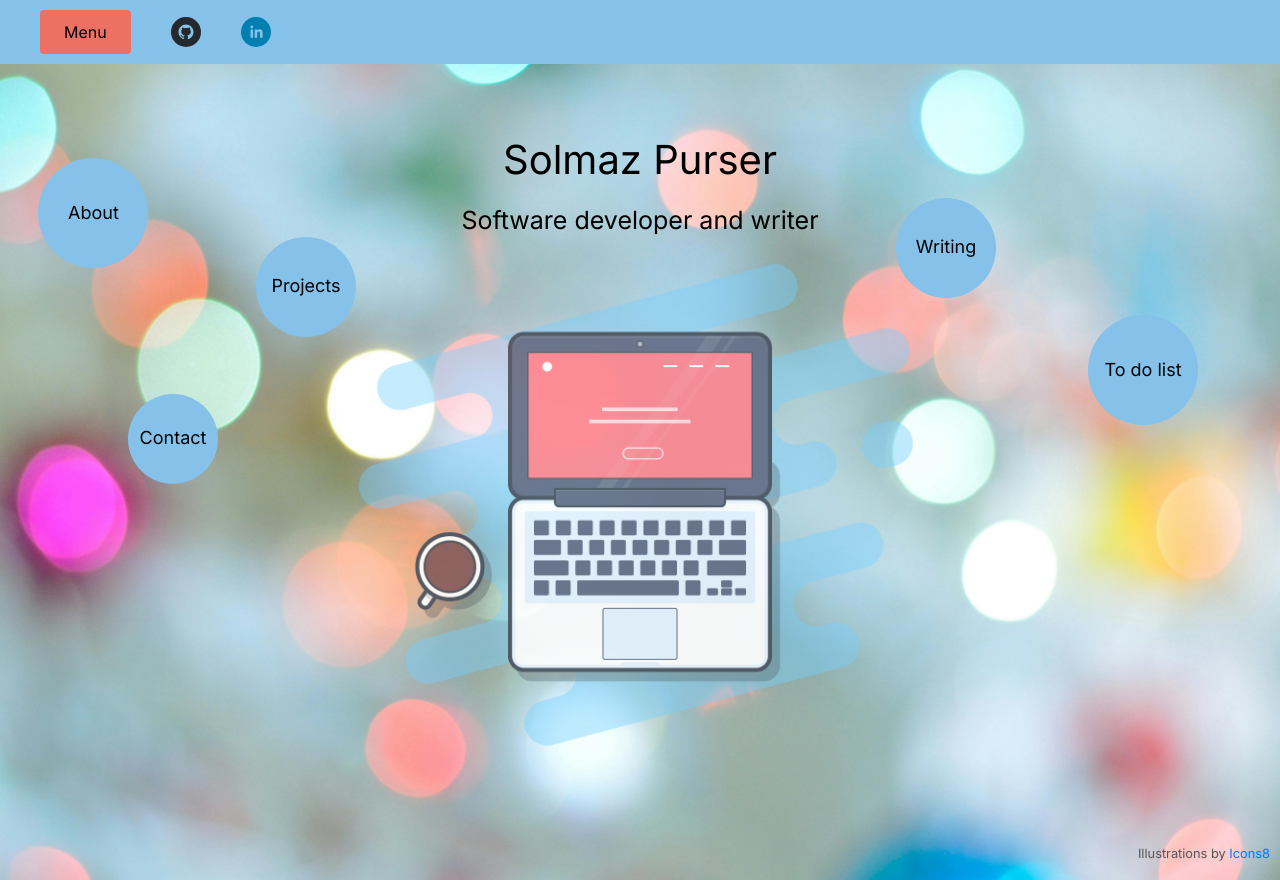
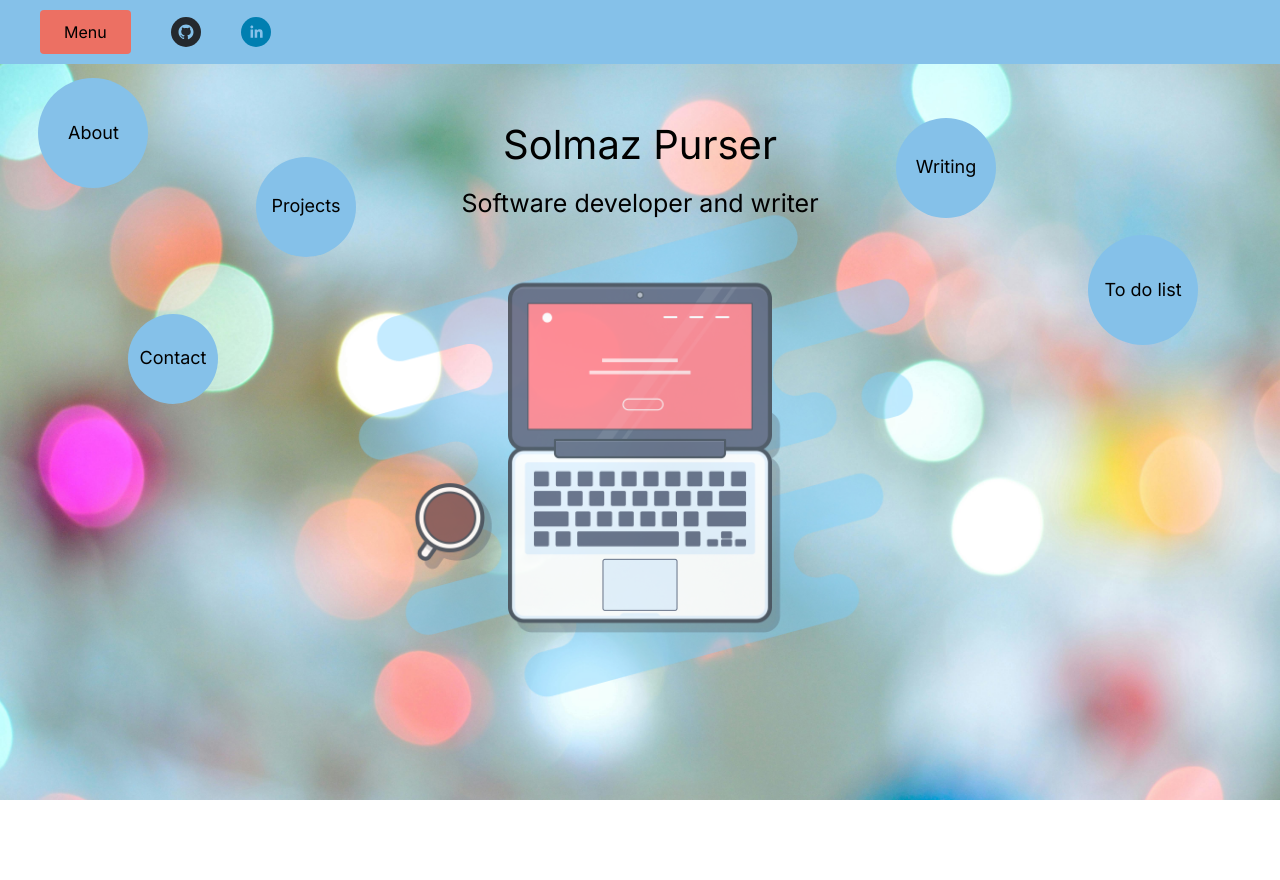
Before and after one commit to bookloversolmaz/django-website-react, a React (Create React App) app in the folder frontend/: page / in a window 1280 px wide. After the commit the page ends 800 px from the top, so only its background shows below. Built offline with nearby package versions, Linux system fonts and the light colour scheme.

Commit message:
Fixing niggly formatting bits

```diff
--- a/frontend/src/components/about/about.css
+++ b/frontend/src/components/about/about.css
@@ -6,13 +6,13 @@
 
 .about-heading {
     font-size: 40px; /* Keep the font size */
-    margin-top: -1rem; /* Adjust the space from the top */
+    margin-top: 4rem; /* Adjust the space from the top */
     margin-bottom: 0.5rem; /* Reduce space below h1 */
 }
 
 .about-image-container {
     position: relative; /* Keep positioning flexible */
-    max-width: 150%; /* Increase width by 50% */
+    max-width: 120%; /* Increase width by 50% */
     max-height: calc(100vh - 5rem); /* Adjust height to fit within the viewport */
     height: auto; /* Maintain aspect ratio */
     margin: 0.5rem auto 0; /* Center with smaller margin */
--- a/frontend/src/components/app/App.js
+++ b/frontend/src/components/app/App.js
@@ -11,7 +11,6 @@ import WritingLandingPage from '../writing/writinglandingpage.js'
 import PostDetail from "../writing/postdetail.js";
 import ContactPage from "../contact/contact.js";
 import About from "../about/about.js"
-import '../../index.css';  //Global styles
 import Header from '../header/header.js';  //Header component
 
 const App = () => {
--- a/frontend/src/components/home/home.css
+++ b/frontend/src/components/home/home.css
@@ -2,7 +2,6 @@
   position: relative;
   text-align: center;
   padding: 1rem; /* Adjust padding for compactness */
-  font-family: 'Inter', sans-serif;
   height: calc(100vh - 3rem); /* Full viewport minus header height */
   display: flex;
   flex-direction: column;
@@ -11,13 +10,11 @@
 }
 
 .home-container h1 {
-  font-size: 40px; /* Keep the font size */
-  margin-top: -1rem; /* Adjust the space from the top */
-  margin-bottom: 0.5rem; /* Reduce space below h1 */
+  margin-top: 5rem; /* Adjust the space from the top */
+  margin-bottom: 0.4rem; /* Reduce space below h1 */
 }
 
 .home-container h2 {
-  font-size: 25px; /* Keep the font size */
   margin-top: 0; /* Remove extra space above h2 */
   margin-bottom: 0.5rem;
 }
@@ -27,7 +24,7 @@
   max-width: 150%; /* Increase width by 50% */
   max-height: calc(100vh - 5rem); /* Adjust height to fit within the viewport */
   height: auto; /* Maintain aspect ratio */
-  margin: -3rem auto 0; /* Center with smaller margin */
+  margin: -5rem auto 0; /* Center with smaller margin */
   opacity: 0.9; /* Keep slight transparency */
   pointer-events: none; /* Non-interactive */
   display: flex;
--- a/frontend/src/components/home/home.js
+++ b/frontend/src/components/home/home.js
@@ -22,9 +22,6 @@ function Home() {
                     className="home-image"
                 />
             </div>
-            <footer className="attribution">
-                Illustrations by <a href="https://icons8.com/illustrations/author/SH5qVUiWnjy4" target="_blank" rel="noopener noreferrer">Icons8</a>
-            </footer>
         </div>
     );
 }
--- a/frontend/src/components/projects/projects.css
+++ b/frontend/src/components/projects/projects.css
@@ -1,9 +1,14 @@
+.project-header {
+    margin-top: 4rem;
+}
 .projects-container {
     display: grid;
     grid-template-columns: repeat(auto-fit, minmax(250px, 1fr));
     gap: 20px;
     padding: 20px;
     margin: 0 auto;
+    margin: -2rem auto 0; /* Add a top margin to push content below the header */
+    max-width: 1200px; /* Optional: limit the width for better appearance */
 }
 
 .project-block {
--- a/frontend/src/components/projects/projects.js
+++ b/frontend/src/components/projects/projects.js
@@ -28,6 +28,8 @@ const Projects = () => {
     if (error) return <p>{error}</p>;
 
     return (
+        <div className='projects-page'>
+            <h1 className='project-header'>Projects</h1>
         <div className="projects-container">
             {/* To Do List Block */}
             <div className="project-block">
@@ -74,6 +76,7 @@ const Projects = () => {
                 </div>
             ))}
         </div>
+    </div>
     );
 };
 
--- a/frontend/src/components/writing/writing.css
+++ b/frontend/src/components/writing/writing.css
@@ -6,6 +6,16 @@ p {
     font-size: 18px !important; /* Default size for body text */
     color: #000000; /* Optional: Adjust paragraph text color */
   }
+
+.landing-page-heading {
+  margin-top: 4rem;
+  margin-bottom: 0.5rem;
+
+  }
+
+.return-button {
+  margin-top: 4.5rem;
+}
 
 .writing-title{
     font-weight: bold;
--- a/frontend/src/components/writing/writinglandingpage.js
+++ b/frontend/src/components/writing/writinglandingpage.js
@@ -39,7 +39,7 @@ const WritingLandingPage = () => {
 
   return (
     <div>
-      <h1>Writing</h1>
+      <h1 className='landing-page-heading'>Writing</h1>
       {sortedPosts.length === 0 ? (
         <div>Loading...</div>
       ) : (
--- a/frontend/src/index.css
+++ b/frontend/src/index.css
@@ -7,21 +7,24 @@ h1, h2, h3 {
   text-align: center;
   font-size: 40px;
 }
-
+html, body {
+  height: 100%;  /* Ensure the elements take the full viewport height */
+  margin: 0;
+  padding: 0;
+  font-family: 'Inter', sans-serif;
+  background-image: url('../public/pexels-padrinan-255379.jpg'); /* Path to your image */
+  background-size: cover; /* Cover the entire viewport */
+  background-repeat: no-repeat; /* Avoid tiling the background */
+  background-attachment: fixed; /* Ensure background stays fixed during scroll */
+  background-position: center; /* Center the image */
+  overflow-x: hidden; /* Prevent horizontal scrolling */
+  overflow-y: auto;
+}
+/* Additional styles for other elements */
 body {
-  height: 100%; /* Makes sure both html and body take up the full height */
-  margin: 0; /* Remove default margin */
-  padding: 0; /* Remove default padding */
-  font-family: 'Inter', sans-serif; /* Set font family */
-  font-size: 18px; /* Set font size */
-  line-height: 1.6; /* Set line height for readability */
-  color: black; /* Set text color */
-  background-image: url('../public/pexels-padrinan-255379.jpg'); /* Set background image */
-  background-size: cover; /* Make sure the background image covers the whole viewport */
-  background-position: center; /* Center the background image */
-  min-height: 100vh; /* Ensure body takes at least full viewport height */
-  overflow-x: hidden; /* Disable horizontal scrolling */
-  overflow-y: auto; /* Enable vertical scrolling when needed */
+  line-height: 1.6;
+  font-size: 18px;
+  color: black;
 }
 
 p {
@@ -114,5 +117,18 @@ a.button-link:disabled {
   transform: none;
 }
 
+@media (max-width: 768px) {
+  html, body {
+    background-attachment: scroll; /* Use scrollable background on smaller screens */
+  }
+  .section {
+    grid-template-columns: 1fr; /* Stack sections on smaller screens */
+  }
+}
 
+@media (max-width: 480px) {
+  .container {
+    padding: 0.5rem;
+  }
+}
 /* colours: main header #cb4335, second: #35bdcb, darker colour #21767f, very light #e6f7f9 */
--- a/frontend/src/index.js
+++ b/frontend/src/index.js
@@ -1,6 +1,7 @@
 import React from 'react';
 import { createRoot } from 'react-dom/client';
 import App from './components/app/App';
+import './index.css';
 import reportWebVitals from './reportWebVitals';
 import { BrowserRouter } from 'react-router-dom';
 
```
